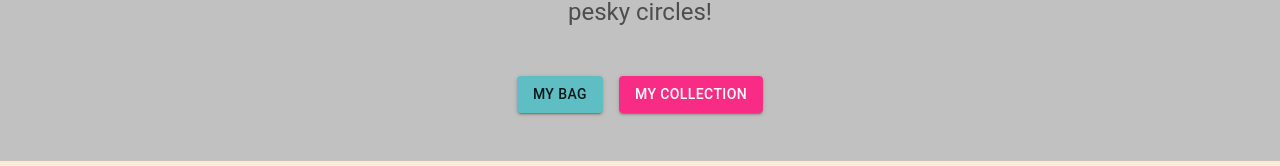
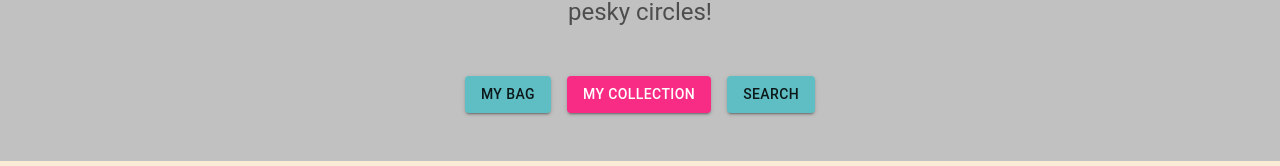
Before and after one commit to Fawlty22/MyBagV1, a React (Create React App) app in the folder client/: page / in a window 1280 px wide. Shown: the part 225-391 px from the top of the page. Built offline with nearby package versions, Linux system fonts and the light colour scheme.

Commit message:
fiinished addDisc, removeDisc and toggleinbag mutations. added search button, moving onto ffffffffffront end

```diff
--- a/client/src/components/Album.js
+++ b/client/src/components/Album.js
@@ -110,6 +110,9 @@ export default function Album() {
               <Button variant="contained" color="secondary">
                 My Collection
               </Button>
+              <Button variant="contained" color="primary">
+                Search
+              </Button>
             </Stack>
           </Container>
         </Box>
```
